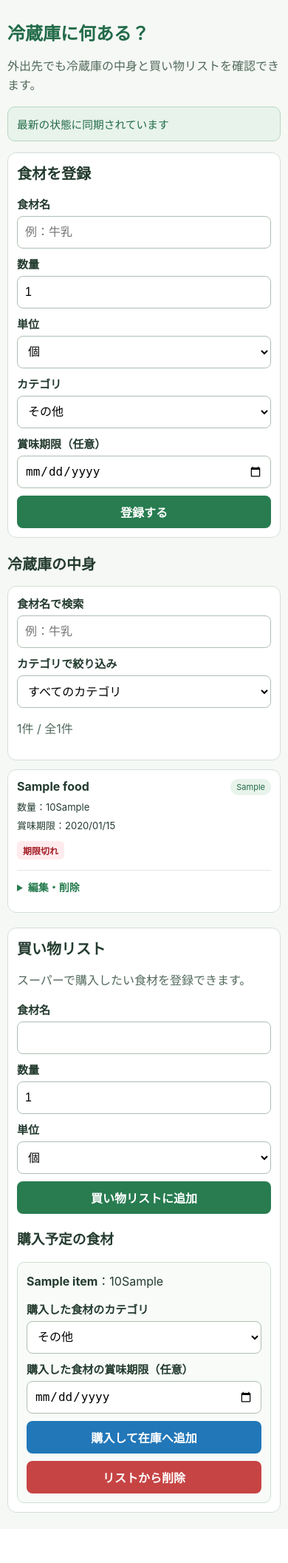
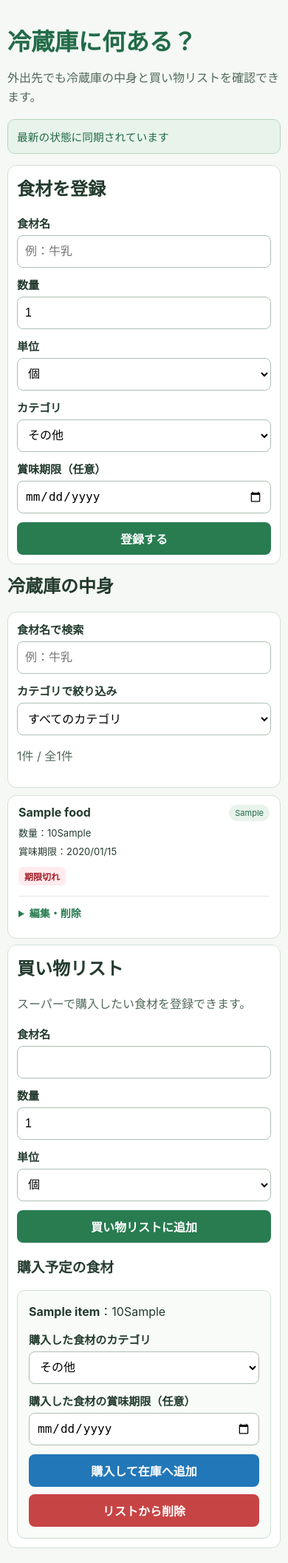
Before and after one commit to makotogap-alt/FridgeChecker-app, a Flask app: page / in a window 390 px wide. Shown: the whole page at 74% size. Before the commit the page ends 2045 px from the top, so only its background shows below. Run offline with Flask 3, Linux system fonts and the light colour scheme; tables that the repository leaves empty hold one stand-in row (values such as "Sample post").

Commit message:
fix: PCとスマホのレスポンシブデザインを改善

```diff
--- a/static/style.css
+++ b/static/style.css
@@ -1,54 +1,14 @@
-
-/* =========================
-   基本設定
-   ========================= */
-
 :root {
-    font-family: -apple-system, BlinkMacSystemFont,
-      "Hiragino Kaku Gothic ProN", "Yu Gothic",
-      Arial, sans-serif;
+  font-family: -apple-system, BlinkMacSystemFont, "Hiragino Kaku Gothic ProN", "Yu Gothic", Arial, sans-serif;
   color: #243b2f;
   background: #f5f8f5;
 }
-
-  * {
-    box-sizing: border-box;
-  }
-
-  body {
-    margin: 0;
-  }
-
-  /* PCでは横幅を広く使用 */
-  .container {
-    width: 95%;
-    max-width: 1400px;
-    margin: 0 auto;
-    padding: 20px;
-  }
-
-  /* =========================
-     見出し・テキスト
-     ========================= */
-
-  h1 {
-    color: #226b48;
-    margin-bottom: 4px;
-  }
-
-  h2 {
-    margin-top: 0;
-  }
-
-  .subtitle {
-    color: #52695c;
-    line-height: 1.6;
-  }
-
-  /* =========================
-     カード
-     ========================= */
-
+* { box-sizing: border-box; }
+body { margin: 0; }
+.container { width: min(100%, 790px); margin: 0 auto; padding: 20px; }
+h1 { color: #226b48; margin-bottom: 4px; }
+h2 { margin-top: 0; }
+.subtitle { color: #52695c; line-height: 1.6; }
 .card {
   background: #fff;
   border: 1px solid #d5dfd7;
@@ -56,27 +16,13 @@
   padding: 20px;
   margin-bottom: 16px;
 }
-
-  /* =========================
-     フォーム
-     ========================= */
-
-  .form-grid,
-  .edit-grid,
-  .filter-controls {
+.form-grid, .edit-grid, .filter-controls {
   display: grid;
   grid-template-columns: repeat(2, minmax(0, 1fr));
   gap: 12px;
 }
-
-  label {
-    display: block;
-    font-weight: 600;
-    font-size: 0.94rem;
-  }
-
-  input,
-  select {
+label { display: block; font-weight: 600; font-size: .94rem; }
+input, select {
   display: block;
   width: 100%;
   min-width: 0;
@@ -88,11 +34,6 @@
   margin-top: 6px;
   font-size: 16px;
 }
-
-  /* =========================
-     ボタン
-     ========================= */
-
 button {
   border: 0;
   border-radius: 8px;
@@ -104,117 +45,41 @@
   font-weight: 600;
   cursor: pointer;
 }
+button:hover { background: #195c39; }
+button:focus-visible, input:focus-visible, select:focus-visible { outline: 3px solid #5e9fc5; outline-offset: 2px; }
+.form-grid > button { align-self: end; }
+.primary { background: #287c50; }
+.delete { background: #c74444; }
+.delete:hover { background: #a62a2a; }
+.buy-button { background: #2277b8; }
+.buy-button:hover { background: #185b8c; }
+.delete-form { margin-top: 10px; }
+.food-head { display: flex; align-items: center; justify-content: space-between; gap: 12px; }
+.food-head h3 { margin: 0; overflow-wrap: anywhere; }
+.category-tag { background: #e8f3eb; color: #226b48; border-radius: 99px; padding: 5px 10px; font-size: .8rem; white-space: nowrap; }
+.expired, .soon, .okay { font-weight: bold; padding: 8px; border-radius: 6px; }
+.expired { color: #a41e27; background: #ffebee; }
+.soon { color: #855200; background: #fff3cd; }
+.okay { color: #237c42; background: #e8f5e9; }
+.unset { color: #65766b; }
+.shopping-item { background: #f8fbf8; border: 1px solid #cddfd2; border-radius: 10px; padding: 15px; margin-top: 15px; }
+.shopping-item > p { margin-top: 0; overflow-wrap: anywhere; }
+.sync-panel { background: #e8f3eb; border: 1px solid #b8d7c1; border-radius: 10px; padding: 12px; margin: 15px 0; }
+#sync-status { color: #226b48; margin: 0; font-size: .92rem; }
+#sync-reload { margin-top: 8px; background: #2277b8; }
+[hidden], .food-item[hidden], #food-no-match[hidden], #sync-reload[hidden] { display: none !important; }
 
-  button:hover {
-    background: #195c39;
+@media (max-width: 600px) {
+  .container { padding: 14px 12px; }
+  .card { padding: 15px; }
+  .form-grid, .edit-grid, .filter-controls { grid-template-columns: 1fr; }
+  .form-grid > button, .edit-grid > button, .shopping-item button, .delete-form > button { width: 100%; }
+  .food-head { align-items: flex-start; }
 }
 
-  button:focus-visible,
-  input:focus-visible,
-  select:focus-visible {
-    outline: 3px solid #5e9fc5;
-    outline-offset: 2px;
-  }
-
-  .form-grid > button {
-    align-self: end;
-  }
-
-  .primary {
-    background: #287c50;
-  }
-
-  .delete {
-    background: #c74444;
-  }
-
-  .delete:hover {
-    background: #a62a2a;
-  }
-
-  .buy-button {
-    background: #2277b8;
-  }
-
-  .buy-button:hover {
-    background: #185b8c;
-  }
-
-  .delete-form {
-    margin-top: 10px;
-  }
-
-  /* =========================
-     冷蔵庫の食材一覧
-     ========================= */
-
-  #food-list {
-    display: grid;
-    grid-template-columns: repeat(3, minmax(0, 1fr));
-    gap: 16px;
-    align-items: start;
-  }
-
-  .food-item {
-    min-width: 0;
-    margin-bottom: 0;
-  }
-
-  .food-head {
-    display: flex;
-    align-items: center;
-    justify-content: space-between;
-    gap: 12px;
-  }
-
-  .food-head h3 {
-    margin: 0;
-    overflow-wrap: anywhere;
-  }
-
-  .category-tag {
-    background: #e8f3eb;
-    color: #226b48;
-    border-radius: 99px;
-    padding: 5px 10px;
-    font-size: 0.8rem;
-    white-space: nowrap;
-  }
-
-  /* =========================
-     賞味期限
-     ========================= */
-
-  .expired,
-  .soon,
-  .okay {
-    font-weight: bold;
-    padding: 8px;
-    border-radius: 6px;
-  }
-
-  .expired {
-    color: #a41e27;
-    background: #ffebee;
-  }
-
-  .soon {
-    color: #855200;
-    background: #fff3cd;
-  }
-
-  .okay {
-    color: #237c42;
-    background: #e8f5e9;
-  }
-
-  .unset {
-    color: #65766b;
-  }
-
-  /* =========================
-     食材の編集・削除
-     ========================= */
+.home-link { display: inline-block; padding: 12px 18px; border-radius: 8px; background: #287c50; color: #fff; text-decoration: none; font-weight: 600; }
+.home-link:hover { background: #195c39; }
+@media (max-width: 600px) { .home-link { display: block; text-align: center; } }
 
 .food-edit {
   margin-top: 8px;
@@ -234,192 +99,19 @@
   margin-top: 12px;
 }
 
-  /* =========================
-     買い物リスト
-     ========================= */
-
-  .shopping-item {
-    background: #f8fbf8;
-    border: 1px solid #cddfd2;
-    border-radius: 10px;
-    padding: 15px;
-    margin-top: 15px;
-  }
-
-  .shopping-item > p {
-    margin-top: 0;
-    overflow-wrap: anywhere;
-  }
-
-  /* =========================
-     同期状態
-     ========================= */
-
-  .sync-panel {
-    background: #e8f3eb;
-    border: 1px solid #b8d7c1;
-    border-radius: 10px;
-    padding: 12px;
-    margin: 15px 0;
-  }
-
-  #sync-status {
-    color: #226b48;
-    margin: 0;
-    font-size: 0.92rem;
-  }
-
-  #sync-reload {
-    margin-top: 8px;
-    background: #2277b8;
-  }
-
-  /* 非表示要素 */
-  [hidden],
-  .food-item[hidden],
-  #food-no-match[hidden],
-  #sync-reload[hidden] {
-    display: none !important;
-  }
-
-  /* =========================
-     エラーページ
-     ========================= */
-
-  .home-link {
-    display: inline-block;
-    padding: 12px 18px;
-    border-radius: 8px;
-    background: #287c50;
-    color: #fff;
-    text-decoration: none;
-    font-weight: 600;
-  }
-
-  .home-link:hover {
-    background: #195c39;
-  }
-
-  /* =========================
-     PC用レイアウト
-     901px以上
-     ========================= */
-
-  @media screen and (min-width: 901px) {
-
+@media (max-width: 600px) {
   .container {
-      width: 95%;
-      max-width: 1400px;
-      padding: 24px;
-    }
-
-    /* 食材一覧を3列表示 */
-    #food-list {
-      grid-template-columns: repeat(3, minmax(0, 1fr));
-      gap: 16px;
-    }
-
-    /* 入力フォームは2列 */
-    .form-grid,
-    .edit-grid,
-    .filter-controls {
-      grid-template-columns: repeat(2, minmax(0, 1fr));
-    }
-  }
-
-  /* =========================
-     タブレット用レイアウト
-     601px〜900px
-     ========================= */
-
-  @media screen and (min-width: 601px)
-    and (max-width: 900px) {
-
-    .container {
-      width: 95%;
-      padding: 16px;
-    }
-
-    /* 食材一覧を2列表示 */
-    #food-list {
-      grid-template-columns: repeat(2, minmax(0, 1fr));
-      gap: 12px;
-    }
-
-    .form-grid,
-    .edit-grid,
-    .filter-controls {
-      grid-template-columns: repeat(2, minmax(0, 1fr));
+    padding: 10px;
   }
 
   .card {
-      padding: 16px;
-    }
-  }
-
-  /* =========================
-     スマートフォン用レイアウト
-     600px以下
-     ========================= */
-
-  @media screen and (max-width: 600px) {
-
-    /* 画面幅いっぱいに表示 */
-    .container {
-      width: 100%;
-      max-width: 100%;
-      padding: 10px;
-    }
-
-    /* タイトル */
-    h1 {
-      font-size: 24px;
-    }
-
-    h2 {
-      font-size: 20px;
-    }
-
-    /* カード */
-    .card {
-      width: 100%;
     padding: 12px;
-      margin-bottom: 12px;
-    }
-
-    /* フォームを縦1列に */
-    .form-grid,
-    .edit-grid,
-    .filter-controls {
-      display: grid;
-      grid-template-columns: 1fr;
-      gap: 10px;
-    }
-
-    /* 入力欄 */
-    input,
-    select {
-      width: 100%;
-      max-width: 100%;
-      font-size: 16px;
-    }
-
-    /* ボタンを横幅いっぱいに */
-    button {
-      width: 100%;
-    }
-
-    /* 食材一覧を1列表示 */
-    #food-list {
-      display: grid;
-      grid-template-columns: 1fr;
-      gap: 10px;
+    margin-bottom: 10px;
   }
 
   .food-item {
-      width: 100%;
-      padding: 12px;
-      margin-bottom: 0;
+    padding: 12px 14px;
+    margin-bottom: 8px;
   }
 
   .food-item h3 {
@@ -431,16 +123,11 @@
     margin: 6px 0;
   }
 
-    .food-head {
-      align-items: flex-start;
-    }
-
   .category-tag {
     padding: 4px 8px;
     font-size: 11px;
   }
 
-    /* 賞味期限の表示 */
   .food-item .expired,
   .food-item .soon,
   .food-item .okay {
@@ -449,7 +136,6 @@
     font-size: 12px;
   }
 
-    /* 編集フォーム */
   .food-edit .edit-grid {
     grid-template-columns: 1fr;
   }
@@ -457,32 +143,10 @@
   .food-edit button {
     width: 100%;
   }
-
-    /* 買い物リスト */
-    .shopping-item {
-      padding: 12px;
 }
 
-    /* 戻るリンク */
-    .home-link {
-      display: block;
-      text-align: center;
-    }
-  }
-
-  /* 冷蔵庫の中身と買い物リストの間隔 */
-#inventory-heading {
-  margin-top: 20px;
-}
-
-/* 食材一覧セクションの下に余白を追加 */
-#food-list {
-  margin-bottom: 20px;
-}
-
-/* スマホでは少し狭くする */
-@media (max-width: 600px) {
-  #food-list {
-    margin-bottom: 20px;
-  }
-}
+textarea { display:block; width:100%; min-height:120px; border:1px solid #aebfb2; border-radius:8px; padding:10px; font:inherit; margin-top:6px; }
+.receipt-error { padding:14px; border-radius:10px; background:#ffebee; color:#a41e27; }
+.receipt-check { display:flex; align-items:center; gap:10px; margin-bottom:12px; }
+.receipt-check input { width:22px; height:22px; min-height:0; margin:0; }
+.receipt-confirm { width:100%; margin-bottom:30px; }
```
Lines whose indentation alone changed are shown as unchanged.
